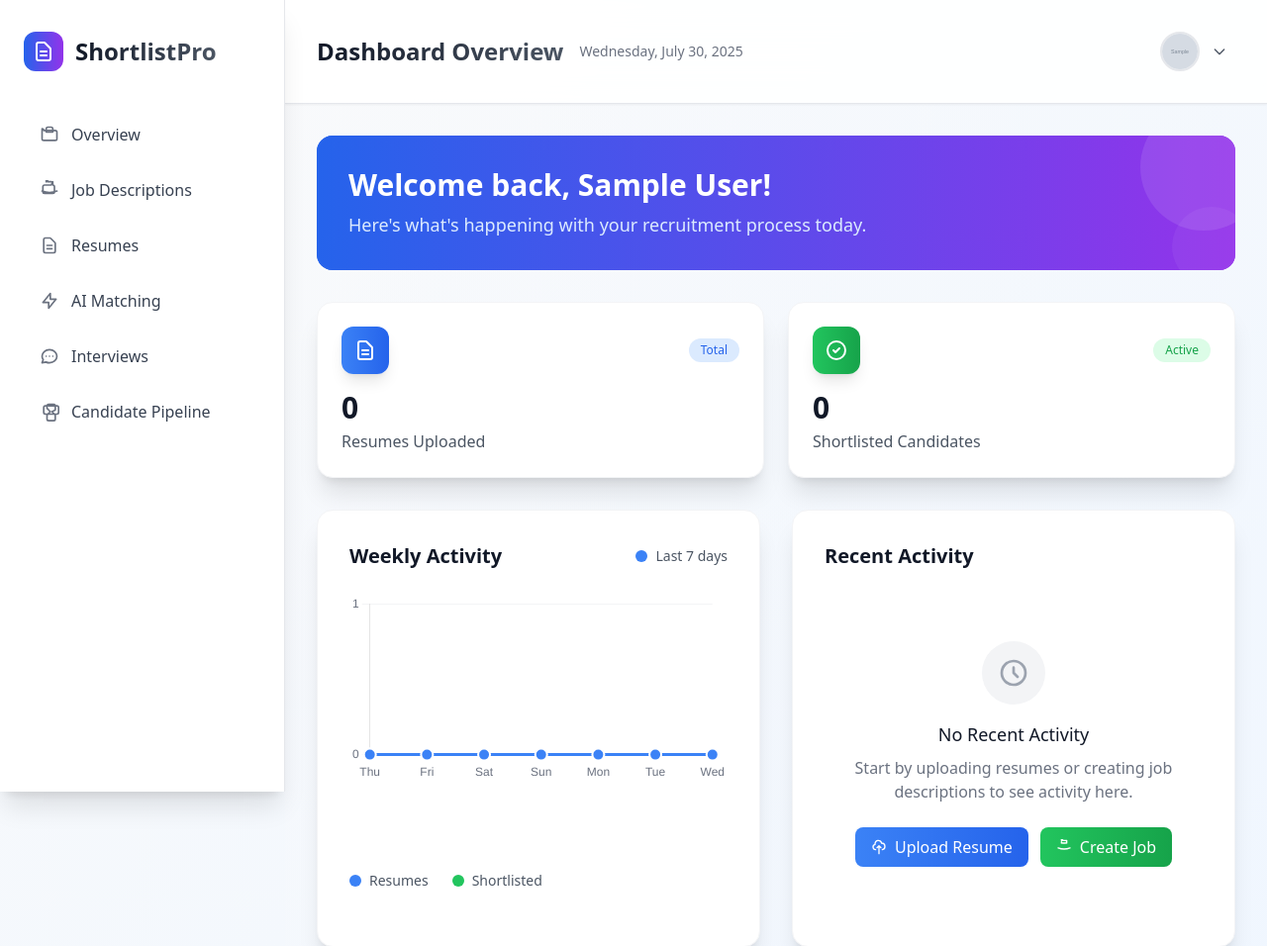
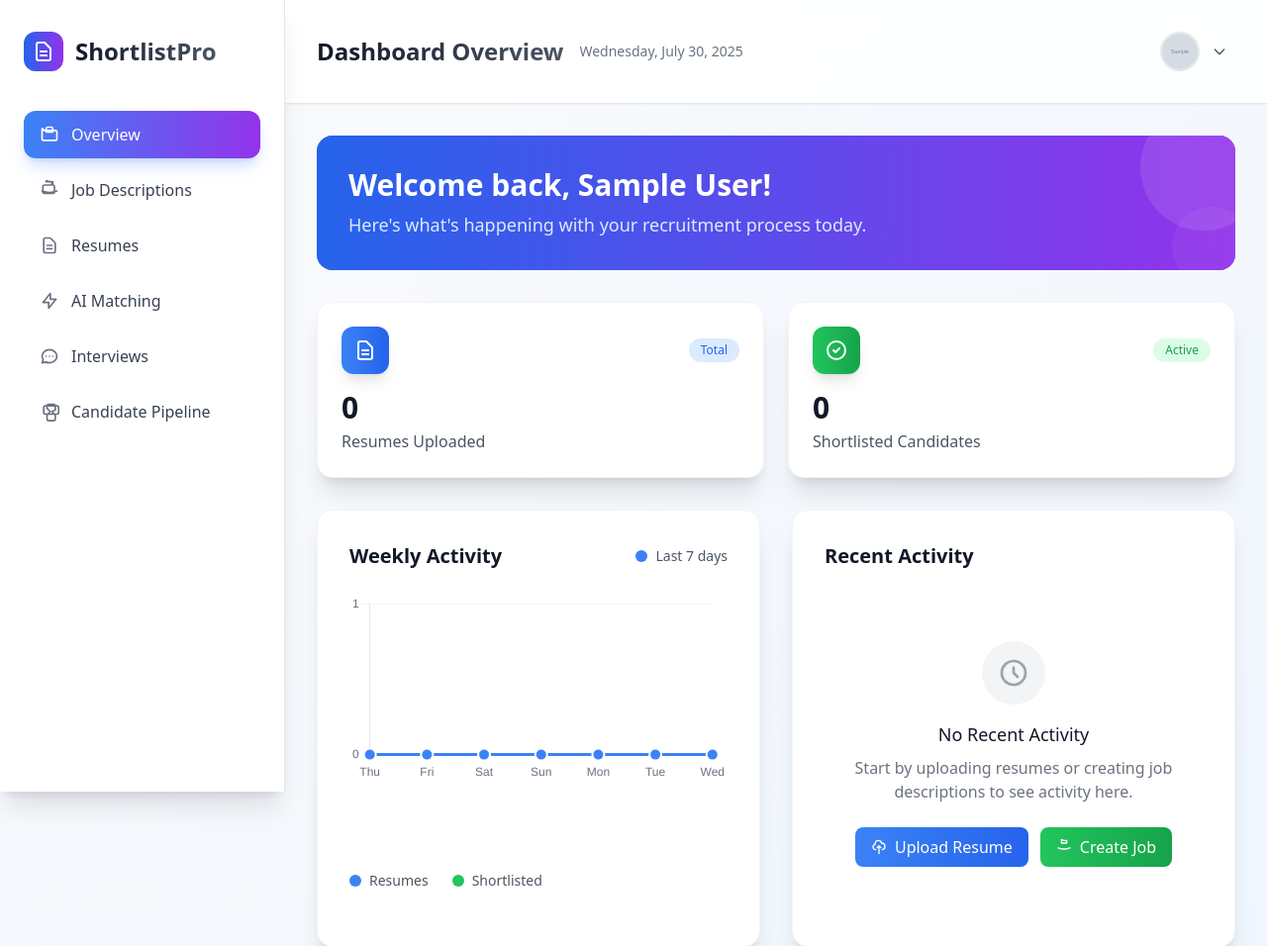
Before and after one commit to JawadGigyani/Shortlist-Pro, a Django app: page /dashboard/ in a window 1280 px wide. Shown: the top 956 px of the page at 99% size. Run offline with Django 5.2, Linux system fonts and the light colour scheme; a user stored in the database is signed in; tables that the repository leaves empty hold one stand-in row (values such as "Sample post"); grey boxes marked "Sample" are stand-in pictures; data that the repository does not hold is empty; some libraries are stand-ins or nearby versions.

Commit message:
Fix UI Issue

```diff
--- a/shortlistpro/home/templates/home/dashboard_base.html
+++ b/shortlistpro/home/templates/home/dashboard_base.html
@@ -14,27 +14,27 @@
       <span class="text-2xl font-bold bg-gradient-to-r from-gray-900 to-gray-600 bg-clip-text text-transparent">ShortlistPro</span>
     </div>
     <nav class="flex-1 space-y-2">
-      <a href="{% url 'dashboard_home' %}" class="group flex items-center px-4 py-3 rounded-xl font-medium transition-all duration-200 text-gray-700 hover:bg-gradient-to-r hover:from-blue-50 hover:to-purple-50 hover:text-blue-600">
-        <svg class="w-5 h-5 mr-3 text-gray-500 group-hover:text-blue-500" fill="none" stroke="currentColor" viewBox="0 0 24 24">
+      <a href="{% url 'dashboard_home' %}" class="group flex items-center px-4 py-3 rounded-xl font-medium transition-all duration-200 {% if request.resolver_match.url_name == 'dashboard_home' %}bg-gradient-to-r from-blue-500 to-purple-600 text-white shadow-lg shadow-blue-500/25{% else %}text-gray-700 hover:bg-gradient-to-r hover:from-blue-50 hover:to-purple-50 hover:text-blue-600{% endif %}">
+        <svg class="w-5 h-5 mr-3 {% if request.resolver_match.url_name == 'dashboard_home' %}text-white{% else %}text-gray-500 group-hover:text-blue-500{% endif %}" fill="none" stroke="currentColor" viewBox="0 0 24 24">
           <path stroke-linecap="round" stroke-linejoin="round" stroke-width="2" d="M3 7v10a2 2 0 002 2h14a2 2 0 002-2V9a2 2 0 00-2-2H5a2 2 0 00-2-2z"></path>
           <path stroke-linecap="round" stroke-linejoin="round" stroke-width="2" d="M8 5a2 2 0 012-2h4a2 2 0 012 2v4H8V5z"></path>
         </svg>
         Overview
       </a>
-      <a href="{% url 'job_descriptions' %}" class="group flex items-center px-4 py-3 rounded-xl font-medium transition-all duration-200 text-gray-700 hover:bg-gradient-to-r hover:from-blue-50 hover:to-purple-50 hover:text-blue-600">
-        <svg class="w-5 h-5 mr-3 text-gray-500 group-hover:text-blue-500" fill="none" stroke="currentColor" viewBox="0 0 24 24">
+      <a href="{% url 'job_descriptions' %}" class="group flex items-center px-4 py-3 rounded-xl font-medium transition-all duration-200 {% if request.resolver_match.url_name == 'job_descriptions' %}bg-gradient-to-r from-blue-500 to-purple-600 text-white shadow-lg shadow-blue-500/25{% else %}text-gray-700 hover:bg-gradient-to-r hover:from-blue-50 hover:to-purple-50 hover:text-blue-600{% endif %}">
+        <svg class="w-5 h-5 mr-3 {% if request.resolver_match.url_name == 'job_descriptions' %}text-white{% else %}text-gray-500 group-hover:text-blue-500{% endif %}" fill="none" stroke="currentColor" viewBox="0 0 24 24">
           <path stroke-linecap="round" stroke-linejoin="round" stroke-width="2" d="M21 13.255A23.931 23.931 0 0112 15c-3.183 0-6.22-.62-9-1.745M16 6V4a2 2 0 00-2-2h-4a2 2 0 00-2-2v2m8 0V6a2 2 0 012 2v6a2 2 0 01-2 2H6a2 2 0 01-2-2V8a2 2 0 012-2h8z"></path>
         </svg>
         Job Descriptions
       </a>
-      <a href="{% url 'resumes' %}" class="group flex items-center px-4 py-3 rounded-xl font-medium transition-all duration-200 text-gray-700 hover:bg-gradient-to-r hover:from-blue-50 hover:to-purple-50 hover:text-blue-600">
-        <svg class="w-5 h-5 mr-3 text-gray-500 group-hover:text-blue-500" fill="none" stroke="currentColor" viewBox="0 0 24 24">
+      <a href="{% url 'resumes' %}" class="group flex items-center px-4 py-3 rounded-xl font-medium transition-all duration-200 {% if request.resolver_match.url_name == 'resumes' %}bg-gradient-to-r from-blue-500 to-purple-600 text-white shadow-lg shadow-blue-500/25{% else %}text-gray-700 hover:bg-gradient-to-r hover:from-blue-50 hover:to-purple-50 hover:text-blue-600{% endif %}">
+        <svg class="w-5 h-5 mr-3 {% if request.resolver_match.url_name == 'resumes' %}text-white{% else %}text-gray-500 group-hover:text-blue-500{% endif %}" fill="none" stroke="currentColor" viewBox="0 0 24 24">
           <path stroke-linecap="round" stroke-linejoin="round" stroke-width="2" d="M9 12h6m-6 4h6m2 5H7a2 2 0 01-2-2V5a2 2 0 012-2h5.586a1 1 0 01.707.293l5.414 5.414a1 1 0 01.293.707V19a2 2 0 01-2 2z"></path>
         </svg>
         Resumes
       </a>
-      <a href="{% url 'matching' %}" class="group flex items-center px-4 py-3 rounded-xl font-medium transition-all duration-200 text-gray-700 hover:bg-gradient-to-r hover:from-blue-50 hover:to-purple-50 hover:text-blue-600">
-        <svg class="w-5 h-5 mr-3 text-gray-500 group-hover:text-blue-500" fill="none" stroke="currentColor" viewBox="0 0 24 24">
+      <a href="{% url 'matching' %}" class="group flex items-center px-4 py-3 rounded-xl font-medium transition-all duration-200 {% if request.resolver_match.url_name == 'matching' %}bg-gradient-to-r from-blue-500 to-purple-600 text-white shadow-lg shadow-blue-500/25{% else %}text-gray-700 hover:bg-gradient-to-r hover:from-blue-50 hover:to-purple-50 hover:text-blue-600{% endif %}">
+        <svg class="w-5 h-5 mr-3 {% if request.resolver_match.url_name == 'matching' %}text-white{% else %}text-gray-500 group-hover:text-blue-500{% endif %}" fill="none" stroke="currentColor" viewBox="0 0 24 24">
           <path stroke-linecap="round" stroke-linejoin="round" stroke-width="2" d="M13 10V3L4 14h7v7l9-11h-7z"></path>
         </svg>
         AI Matching
```
